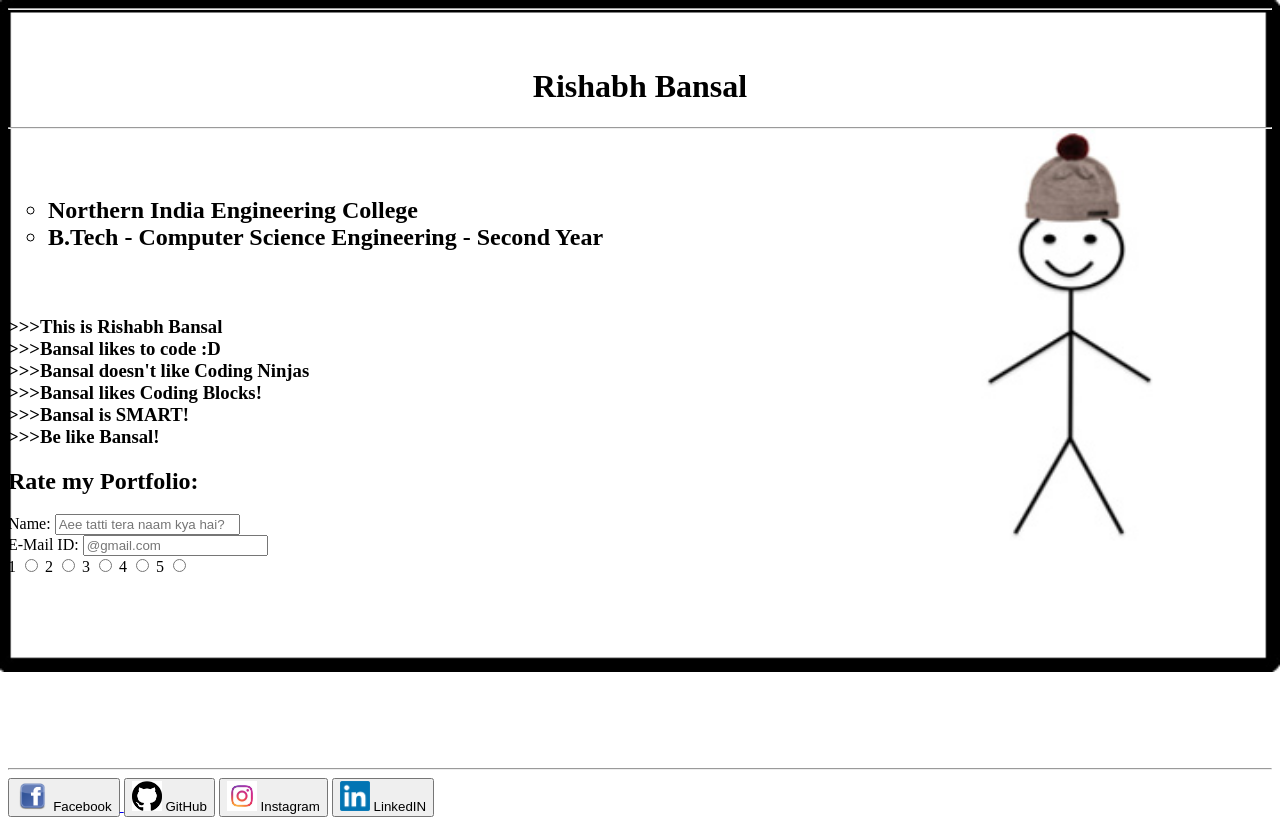
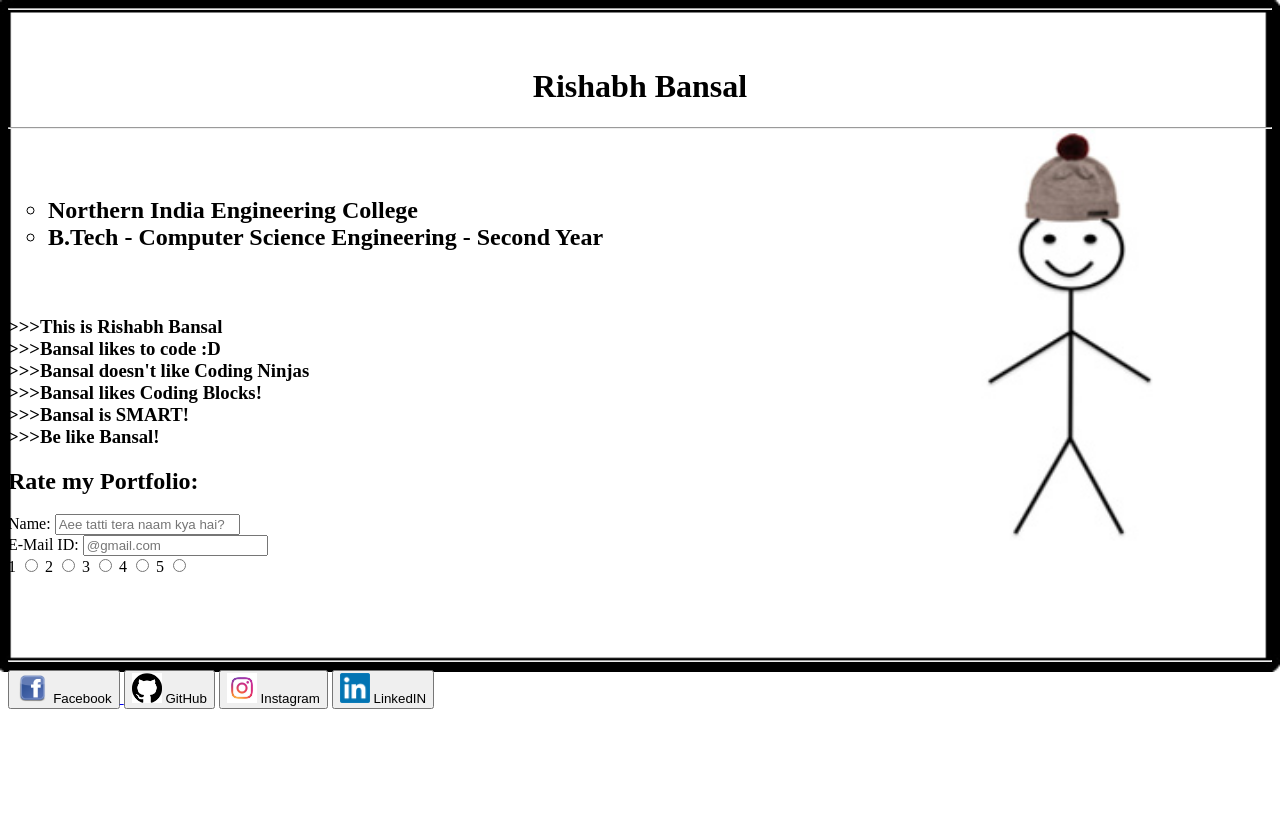
Before and after one commit to rishabh-bansal/Portfolio-Me, a plain HTML site: page index.html in a window 1280 px wide. After the commit the page ends 800 px from the top, so only its background shows below. Drawn offline with Linux system fonts and the light colour scheme.

Commit message:
Update index.html

```diff
--- a/index.html
+++ b/index.html
@@ -52,12 +52,7 @@
 <br>
 <br>
 <br>
-<bR>
-<BR>
-<br>
-<br>
-<br>
-<br>
+
 <hr>
 <a href="https://www.facebook.com/rishabhbansal97" target="_blank"> <button><img src="facebook.png" OnClick=" location.href='link.html' width="30" height="30" > Facebook</button> </a>
 <a href="https://www.github.com/rishabh-bansal" target="_blank"><button><img src="images.png" width="30" height="30" > GitHub</button></a>
```
